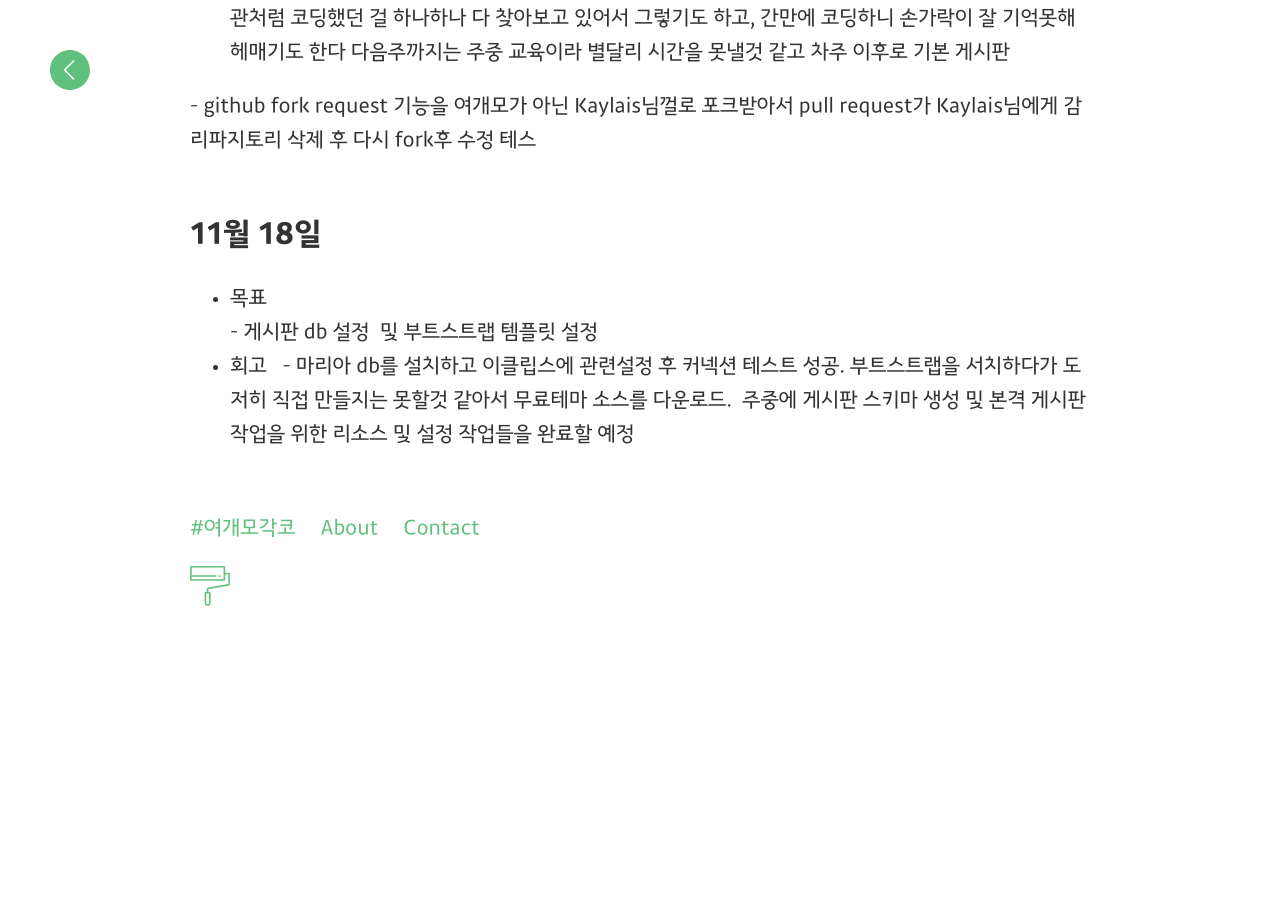
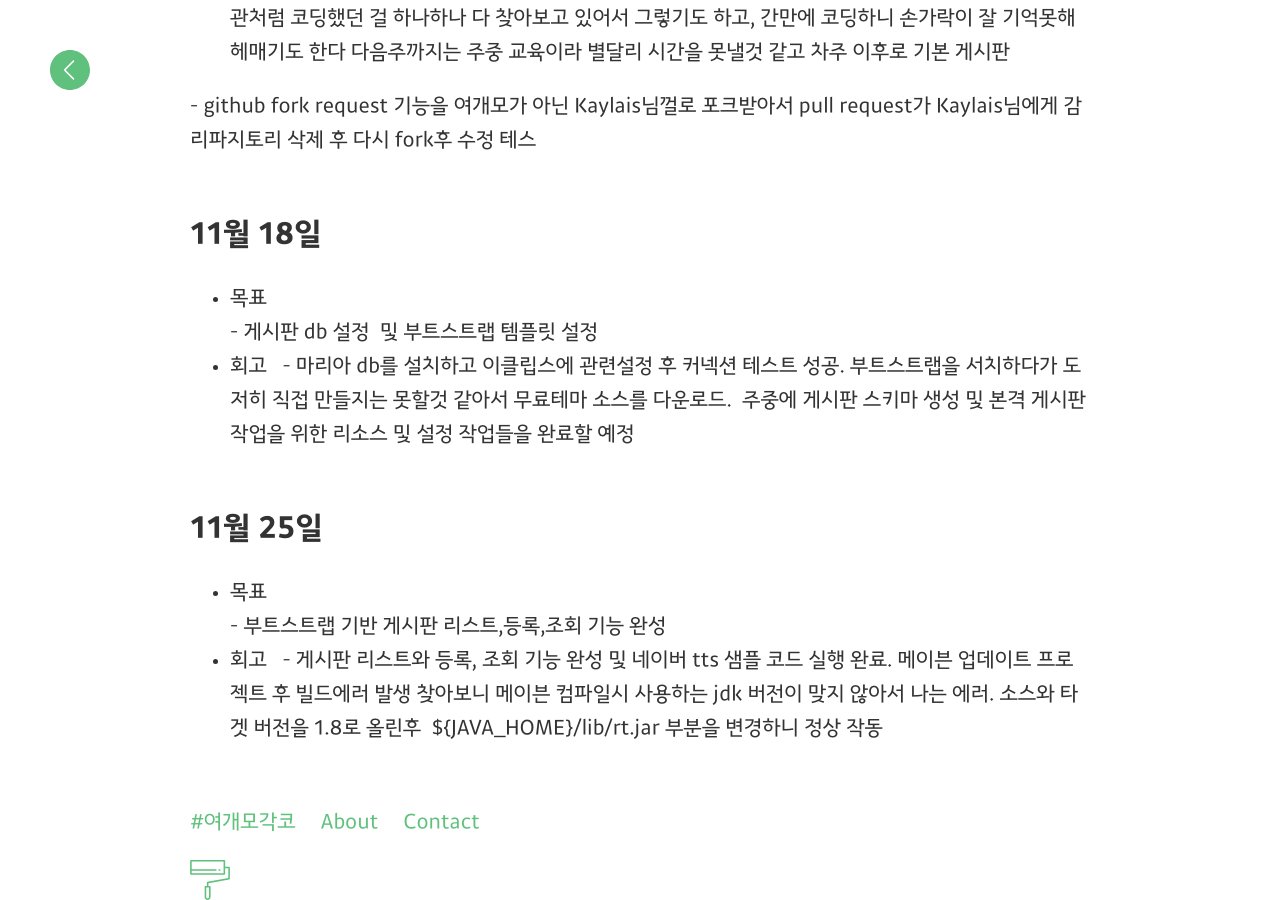
Before and after one commit to yeogaemogaco/retrospective-2nd, a Jekyll site: the page built from _posts/2017-11-04-insukKwak.md, in a window 1280 px wide and 900 px high, scrolled down 1020 px. Built offline with Jekyll 4.4.1, drawn with Linux system fonts in a browser that asks for light colours; before the commit the page ends 1626 px from its top, so only the background shows below that.

Commit message:
Update 2017-11-04-insukKwak.md

```diff
--- a/_posts/2017-11-04-insukKwak.md
+++ b/_posts/2017-11-04-insukKwak.md
@@ -37,3 +37,10 @@ date: 2017-11-04 13:00
 - 회고
  -- 마리아 db를 설치하고 이클립스에 관련설정 후 커넥션 테스트 성공. 부트스트랩을 서치하다가 도저히 직접 만들지는 못할것 같아서 무료테마 소스를 다운로드.
   주중에 게시판 스키마 생성 및 본격 게시판 작업을 위한 리소스 및 설정 작업들을 완료할 예정
+
+## 11월 25일
+- 목표
+ -- 부트스트랩 기반 게시판 리스트,등록,조회 기능 완성
+- 회고
+ -- 게시판 리스트와 등록, 조회 기능 완성 및 네이버 tts 샘플 코드 실행 완료. 메이븐 업데이트 프로젝트 후 빌드에러 발생
+ 찾아보니 메이븐 컴파일시 사용하는 jdk 버전이 맞지 않아서 나는 에러. 소스와 타겟 버전을 1.8로 올린후  <compilerArgument>${JAVA_HOME}/lib/rt.jar</compilerArgument> 부분을 변경하니 정상 작동
```
